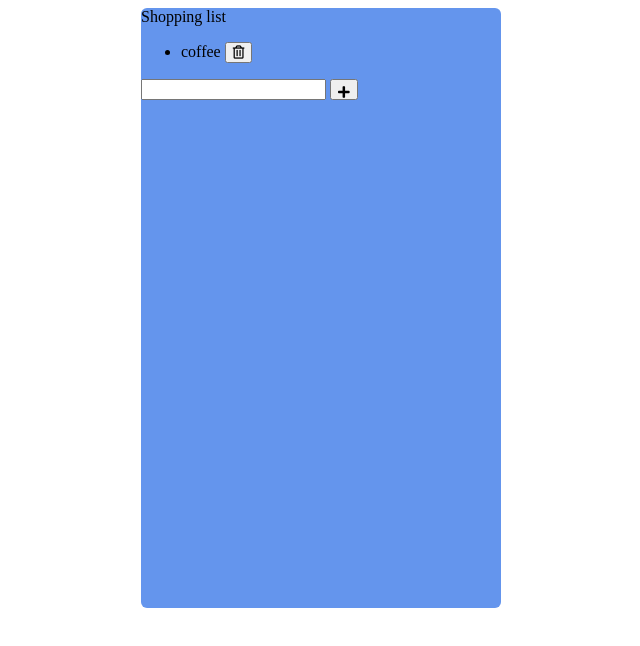
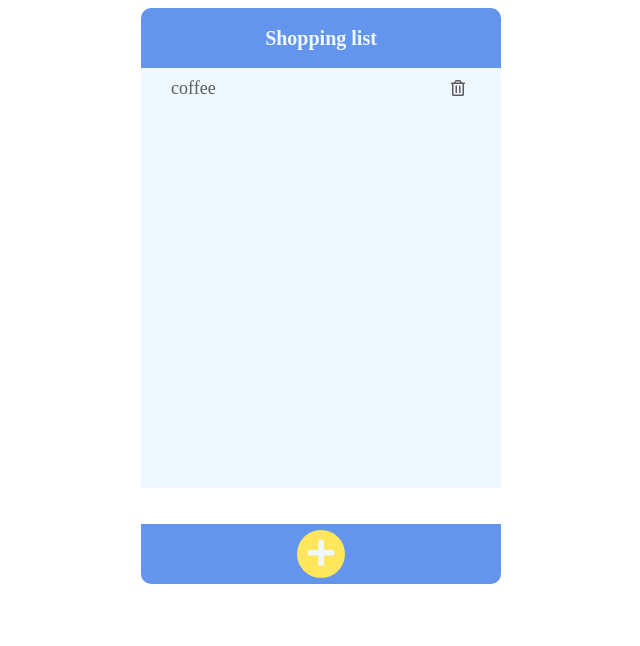
Before and after one commit to y-solb/shopping-list, a plain HTML site: page index.html in a window 1280 px wide. Shown: the whole page, without its empty margins (319-959 px from the left). Drawn offline with Linux system fonts and the light colour scheme.

Commit message:
CSS: 클래스명/디자인 수정

```diff
--- a/index.html
+++ b/index.html
@@ -16,15 +16,15 @@
         <li class="item__row">
           <div class="item">
             <span class="item__name">coffee</span>
-            <button class="item__delete">
+            <button class="delete__btn">
               <i class="far fa-trash-alt"></i>
             </button>
           </div>
         </li>
       </ul>
       <footer class="footer">
-        <input type="text" class="footer__input" />
-        <button class="item__add">
+        <input type="text" class="item__input" />
+        <button class="add__btn">
           <i class="fas fa-plus"></i>
         </button>
       </footer>
--- a/style.css
+++ b/style.css
@@ -1,49 +1,88 @@
+* {
+  box-sizing: border-box;
+}
+
+ul {
+  padding: 0;
+  margin: 0;
+}
+
+button {
+  outline: none;
+  border: none;
+  cursor: pointer;
+  background-color: transparent;
+}
 .container {
   display: flex;
   flex-direction: column;
+  max-width: 360px;
   margin: auto;
-  border-radius: 6px;
-  max-width: 360px;
-  height: 600px;
-  background-color: cornflowerblue;
-}
-.top {
+  background-color: aliceblue;
+  border-radius: 10px;
   text-align: center;
   font-style: unset;
+}
+
+.header {
+  height: 60px;
+  padding: 6px;
   font-size: 20px;
-  font-weight: 700;
+  font-weight: 600;
+  background-color: cornflowerblue;
+  border-radius: 10px 10px 0 0;
   color: aliceblue;
+  display: flex;
+  justify-content: center;
+  align-items: center;
 }
-.list {
-  height: 70%;
-  background-color: aliceblue;
+
+.items {
+  height: 420px;
+  overflow-y: auto;
 }
-.input {
-  background-color: white;
+
+.item {
+  display: flex;
+  justify-content: space-between;
+  padding: 10px 30px;
+  color: rgb(92, 92, 98);
+  font-size: 18px;
+}
+
+.delete__btn {
+  font-size: 16px;
+  color: rgb(92, 92, 98);
+  transition: all 300ms ease-in;
+}
+
+.delete__btn:hover {
+  color: rgb(247, 72, 72);
+  transform: scale(1.2);
+}
+
+.footer {
+  height: 96px;
+  background-color: cornflowerblue;
+  border-radius: 0 0 10px 10px;
+}
+
+.item__input {
+  width: 100%;
+  height: 36px;
   padding: 10px;
-}
-.input_form {
   border: none;
   outline: none;
   font-size: 18px;
-  box-sizing: border-box;
-  width: 100%;
   color: rgb(92, 92, 98);
 }
-.bottom {
-  display: flex;
-  justify-content: center;
-  text-align: center;
+
+.add__btn {
+  width: 48px;
+  height: 48px;
+  font-size: 30px;
+  background-color: rgb(255, 230, 92);
+  border-radius: 50%;
+  color: aliceblue;
+  transform: translateY(6px);
 }
-.plus_btn {
-  background-color: rgb(255, 230, 92);
-  font-size: 30px;
-  color: aliceblue;
-  width: 50px;
-  height: 50px;
-  border-radius: 100%;
-  transform: translateY(10px);
-}
-.fa-plus {
-  transform: translateY(3px);
-}
```
